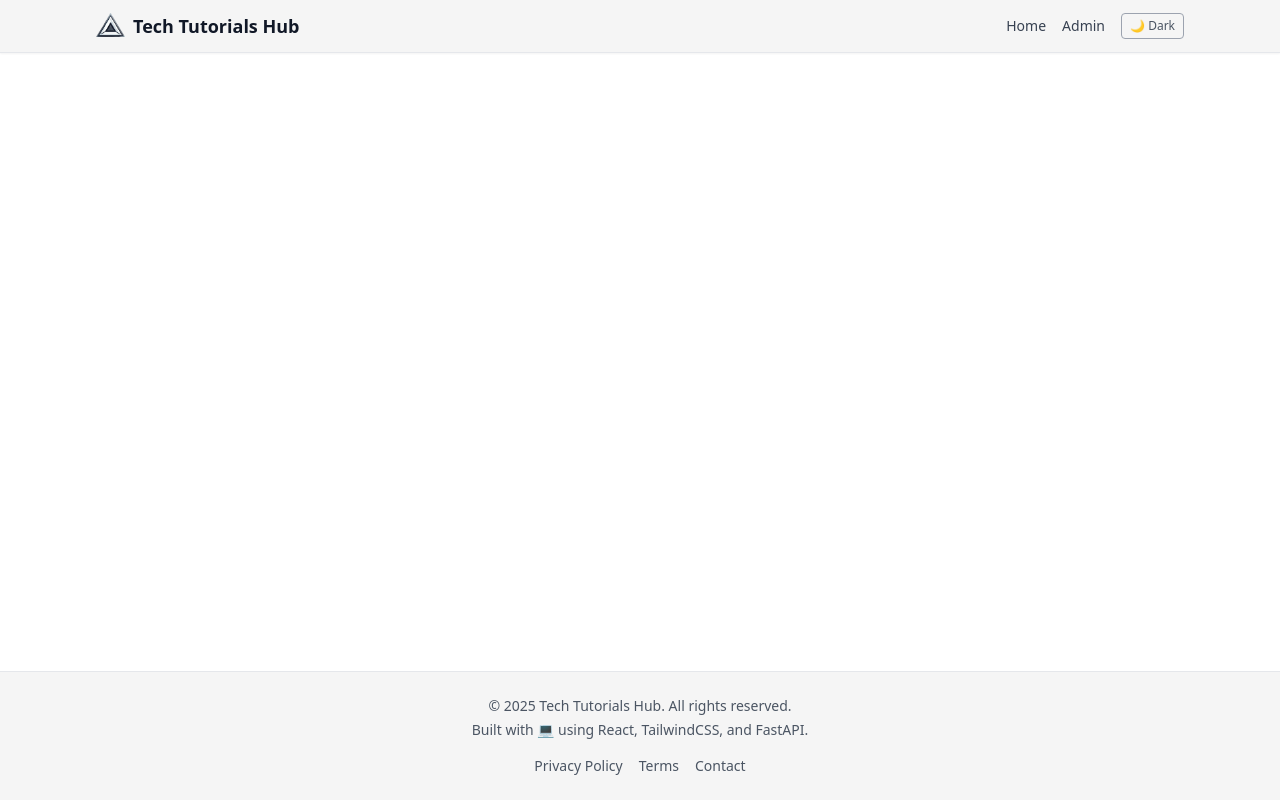
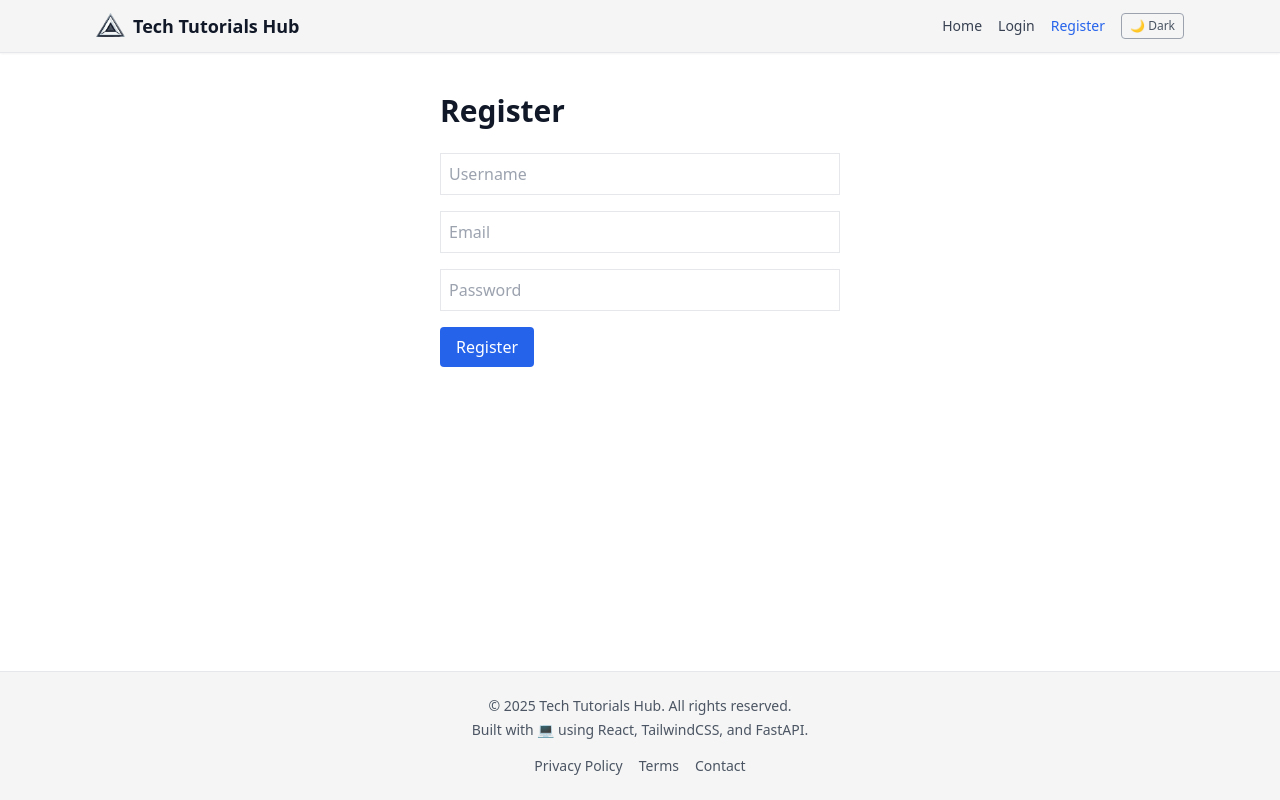
Before and after one commit to trulyepic/tech-blog-ui, a React (Vite) app: page /register in a window 1280 px wide. Built offline with nearby package versions, Linux system fonts and the light colour scheme.

Commit message:
user login work in progress

```diff
--- a/package.json
+++ b/package.json
@@ -11,6 +11,7 @@
   },
   "dependencies": {
     "@giscus/react": "^3.1.0",
+    "axios": "^1.8.4",
     "react": "^19.0.0",
     "react-dom": "^19.0.0",
     "react-markdown": "^10.1.0",
--- a/src/App.jsx
+++ b/src/App.jsx
@@ -9,6 +9,8 @@ import Footer from "./components/Footer";
 import PrivacyPolicy from "./assets/pages/PrivacyPolicy";
 import Terms from "./assets/pages/Terms";
 import Contact from "./assets/pages/Contact";
+import Login from "./assets/pages/Login";
+import Register from "./assets/pages/Register";
 
 function App() {
   return (
@@ -24,6 +26,8 @@ function App() {
             <Route path="/privacy-policy" element={<PrivacyPolicy />} />
             <Route path="/terms" element={<Terms />} />
             <Route path="/contact" element={<Contact />} />
+            <Route path="/login" element={<Login />} />
+            <Route path="/register" element={<Register />} />
           </Routes>
         </div>
 
--- a/src/assets/pages/AdminDashboard.jsx
+++ b/src/assets/pages/AdminDashboard.jsx
@@ -1,26 +1,37 @@
 import { useEffect, useState } from "react";
 import AdminForm from "../../components/AdminForm";
-import { deletePost, getPosts } from "../../api/postApi";
+import { deletePost, getUserPosts } from "../../api/postApi";
+import { useNavigate } from "react-router-dom";
 
 const AdminDashboard = () => {
   const [posts, setPosts] = useState([]);
   const [editingPost, setEditingPost] = useState(null);
+  const navigate = useNavigate();
+  const token = JSON.parse(localStorage.getItem("user"))?.access_token;
 
   const fetchPosts = async () => {
-    const data = await getPosts();
-    setPosts(data);
+    try {
+      const data = await getUserPosts();
+      setPosts(data);
+    } catch (err) {
+      console.error("Unauthorized or failed to fetch posts.");
+    }
   };
 
-  useEffect(() => {
-    fetchPosts();
-  }, []);
-
   const handleDelete = async (id) => {
-    if (window.confirm("Are y;ou sure you want to delete this post?")) {
+    if (window.confirm("Are you sure you want to delete this post?")) {
       await deletePost(id);
       fetchPosts();
     }
   };
+
+  useEffect(() => {
+    if (!token) {
+      navigate("/login");
+      return;
+    }
+    fetchPosts();
+  }, []);
 
   return (
     <div className="p-4">
--- a/src/assets/pages/Home.jsx
+++ b/src/assets/pages/Home.jsx
@@ -1,5 +1,5 @@
 import { useEffect, useState } from "react";
-import { getPosts } from "../../api/postApi";
+import { getPublicPosts } from "../../api/postApi";
 import PostCard from "../../components/PostCard";
 import ExternalLinkCard from "../../components/ExternalLinkCard";
 import exhibitImg from "../../assets/images/exhibt.png";
@@ -54,7 +54,7 @@ const Home = () => {
 
   useEffect(() => {
     const fetchPosts = async () => {
-      const data = await getPosts();
+      const data = await getPublicPosts();
       setPosts(data);
     };
     fetchPosts();
--- /dev/null
+++ b/src/assets/pages/Login.jsx
@@ -0,0 +1,65 @@
+import axios from "axios";
+import { useState } from "react";
+import { useNavigate } from "react-router-dom";
+
+const Login = () => {
+  const navigate = useNavigate();
+  const [form, setForm] = useState({ email: "", password: "" });
+  const [error, setError] = useState(null);
+
+  const handleChange = (e) => {
+    setForm({ ...form, [e.target.name]: e.target.value });
+  };
+
+  const handleSubmit = async (e) => {
+    e.preventDefault();
+    try {
+      const res = await axios.post(
+        `${import.meta.env.VITE_API_BASE_USER_URL}/login`,
+        form
+      );
+      localStorage.setItem("user", JSON.stringify(res.data));
+      alert("Login successful!");
+      navigate("/");
+      window.location.reload();
+    } catch (err) {
+      setError("Invalid credentials");
+      console.error(err);
+    }
+  };
+
+  return (
+    <div className="max-w-md mx-auto px-6 py-10">
+      <h1 className="text-3xl font-bold mb-6">Login</h1>
+      {error && <p className="text-red-500">{error}</p>}
+      <form onSubmit={handleSubmit} className="space-y-4">
+        <input
+          name="email"
+          type="email"
+          placeholder="Email"
+          value={form.email}
+          onChange={handleChange}
+          className="w-full border p-2 bg-white dark:bg-neutral-800 dark:border-gray-600"
+          required
+        />
+        <input
+          name="password"
+          type="password"
+          placeholder="Password"
+          value={form.password}
+          onChange={handleChange}
+          className="w-full border p-2 bg-white dark:bg-neutral-800 dark:border-gray-600"
+          required
+        />
+        <button
+          type="submit"
+          className="bg-blue-600 hover:bg-blue-700 text-white px-4 py-2 rounded"
+        >
+          Login
+        </button>
+      </form>
+    </div>
+  );
+};
+
+export default Login;
--- a/src/assets/pages/PostDetail.jsx
+++ b/src/assets/pages/PostDetail.jsx
@@ -1,6 +1,6 @@
 import { useEffect, useState } from "react";
 import { Link, useParams } from "react-router-dom";
-import { getPostBySlug, getPosts } from "../../api/postApi";
+import { getPostBySlug, getUserPosts } from "../../api/postApi";
 import ReactMarkdown from "react-markdown";
 import PostCard from "../../components/PostCard";
 import { Prism as SyntaxHighlighter } from "react-syntax-highlighter";
@@ -29,7 +29,7 @@ const PostDetail = () => {
       }
     };
     const fetchLatestPost = async () => {
-      const posts = await getPosts();
+      const posts = await getUserPosts();
       const sortedPosts = posts.sort(
         (a, b) => new Date(b.created_at) - new Date(a.created_at)
       );
--- /dev/null
+++ b/src/assets/pages/Register.jsx
@@ -0,0 +1,65 @@
+import axios from "axios";
+import { useState } from "react";
+import { useNavigate } from "react-router-dom";
+
+const Register = () => {
+  const navigate = useNavigate();
+  const [form, setForm] = useState({ username: "", email: "", password: "" });
+  const [error, setError] = useState(null);
+
+  const handleChange = (e) => {
+    setForm({ ...form, [e.target.name]: e.target.value });
+  };
+
+  const handleSubmit = async (e) => {
+    e.preventDefault();
+    try {
+      await axios.post(
+        `${import.meta.env.VITE_API_BASE_USER_URL}/register`,
+        form
+      );
+      alert("Registered! Now login.");
+      navigate("/login");
+    } catch (err) {
+      setError("Something went wrong");
+      console.error(err);
+    }
+  };
+
+  return (
+    <div className="max-w-md mx-auto px-6 py-10">
+      <h1 className="text-3xl font-bold mb-6">Register</h1>
+      {error && <p className="text-red-500">{error}</p>}
+      <form onSubmit={handleSubmit} className="space-y-4">
+        <input
+          name="username"
+          placeholder="Username"
+          onChange={handleChange}
+          className="w-full border p-2 bg-white dark:bg-neutral-800 dark:border-gray-600"
+        />
+        <input
+          name="email"
+          type="email"
+          placeholder="Email"
+          onChange={handleChange}
+          className="w-full border p-2 bg-white dark:bg-neutral-800 dark:border-gray-600"
+        />
+        <input
+          name="password"
+          type="password"
+          placeholder="Password"
+          onChange={handleChange}
+          className="w-full border p-2 bg-white dark:bg-neutral-800 dark:border-gray-600"
+        />
+        <button
+          type="submit"
+          className="bg-blue-600 text-white px-4 py-2 rounded"
+        >
+          Register
+        </button>
+      </form>
+    </div>
+  );
+};
+
+export default Register;
--- a/src/components/Header.jsx
+++ b/src/components/Header.jsx
@@ -1,9 +1,10 @@
 import { useEffect, useState } from "react";
-import { Link, useLocation } from "react-router-dom";
+import { Link, useLocation, useNavigate } from "react-router-dom";
 import logo from "../assets/images/logo1-studio.png";
 
 const Header = () => {
   const { pathname } = useLocation();
+  const navigate = useNavigate();
   //   const [darkMode, setDarkMode] = useState(
   //     localStorage.getItem("theme") === "dark"
   //   );
@@ -16,7 +17,29 @@ const Header = () => {
     return window.matchMedia("(prefers-color-scheme: dark)").matches;
   });
 
-  const showAdminLink = import.meta.env.VITE_SHOW_ADMIN === "true";
+  const [user, setUser] = useState(() => {
+    const stored = localStorage.getItem("user");
+    return stored ? JSON.parse(stored) : null;
+  });
+
+  useEffect(() => {
+    const root = window.document.documentElement;
+    if (darkMode) {
+      root.classList.add("dark");
+      localStorage.setItem("theme", "dark");
+    } else {
+      root.classList.remove("dark");
+      localStorage.setItem("theme", "light");
+    }
+  }, [darkMode]);
+
+  const logout = () => {
+    localStorage.removeItem("user");
+    setUser(null);
+    navigate("/");
+  };
+
+  //   const showAdminLink = import.meta.env.VITE_SHOW_ADMIN === "true";
 
   useEffect(() => {
     const root = window.document.documentElement;
@@ -50,7 +73,7 @@ const Header = () => {
           >
             Home
           </Link>
-          {showAdminLink && (
+          {user && (
             <Link
               to="/admin"
               className={`hover:text-blue-600 ${
@@ -61,6 +84,38 @@ const Header = () => {
             >
               Admin
             </Link>
+          )}
+
+          {!user ? (
+            <>
+              <Link
+                to="/login"
+                className={`hover:text-blue-600 ${
+                  pathname === "/login"
+                    ? "text-blue-600"
+                    : "text-gray-700 dark:text-gray-300"
+                }`}
+              >
+                Login
+              </Link>
+              <Link
+                to="/register"
+                className={`hover:text-blue-600 ${
+                  pathname === "/register"
+                    ? "text-blue-600"
+                    : "text-gray-700 dark:text-gray-300"
+                }`}
+              >
+                Register
+              </Link>
+            </>
+          ) : (
+            <button
+              onClick={logout}
+              className="text-xs px-2 py-1 border rounded text-gray-600 dark:text-gray-300 border-gray-400 dark:border-gray-600 hover:bg-gray-100 dark:hover:bg-gray-800"
+            >
+              Logout
+            </button>
           )}
           <button
             onClick={() => setDarkMode(!darkMode)}
```
Also changed, not shown: src/api/postApi.js (+31 -8 lines), 2 other files (tests, documents, lock files or other folders).
